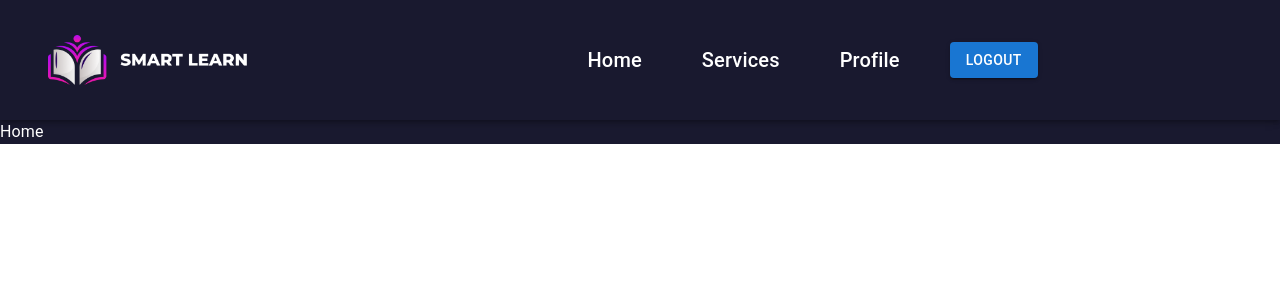
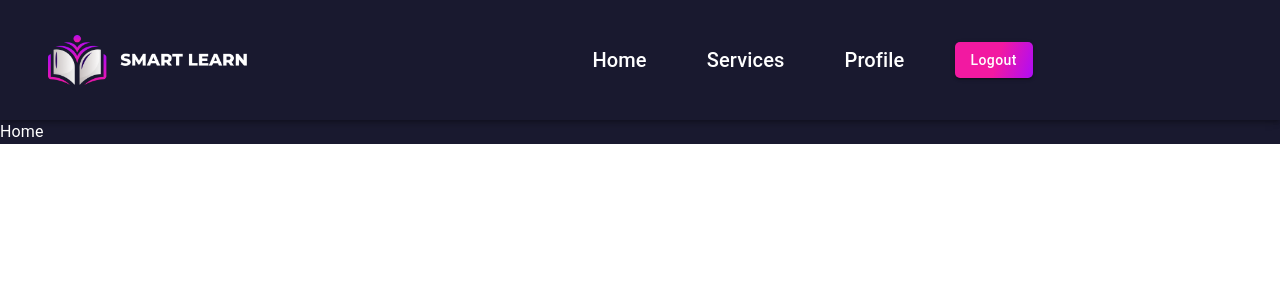
Before and after one commit to uzair11C/smart-learn-frontend, a React (Create React App) app: page / in a window 1280 px wide. Shown: the top 300 px of the page. Built offline with nearby package versions, Linux system fonts and the light colour scheme.

Commit message:
Update DesktopNav.js

```diff
--- a/src/components/NavBar/DesktopNav.js
+++ b/src/components/NavBar/DesktopNav.js
@@ -105,7 +105,17 @@ const DesktopNav = ({ handleCloseNavMenu }) => {
                             Profile
                         </Link>
                     </Typography>
-                    <Button variant="contained">Logout</Button>
+                    <Button
+                        variant="contained"
+                        sx={{
+                            textTransform: "none",
+                            background:
+                                "linear-gradient(108.51deg, #F219A1 53.69%, #AD0CF8 100.22%, #FE007E 100.23%)",
+                            borderRadius: "5px",
+                        }}
+                    >
+                        Logout
+                    </Button>
                 </Box>
             </Box>
         </Box>
```
